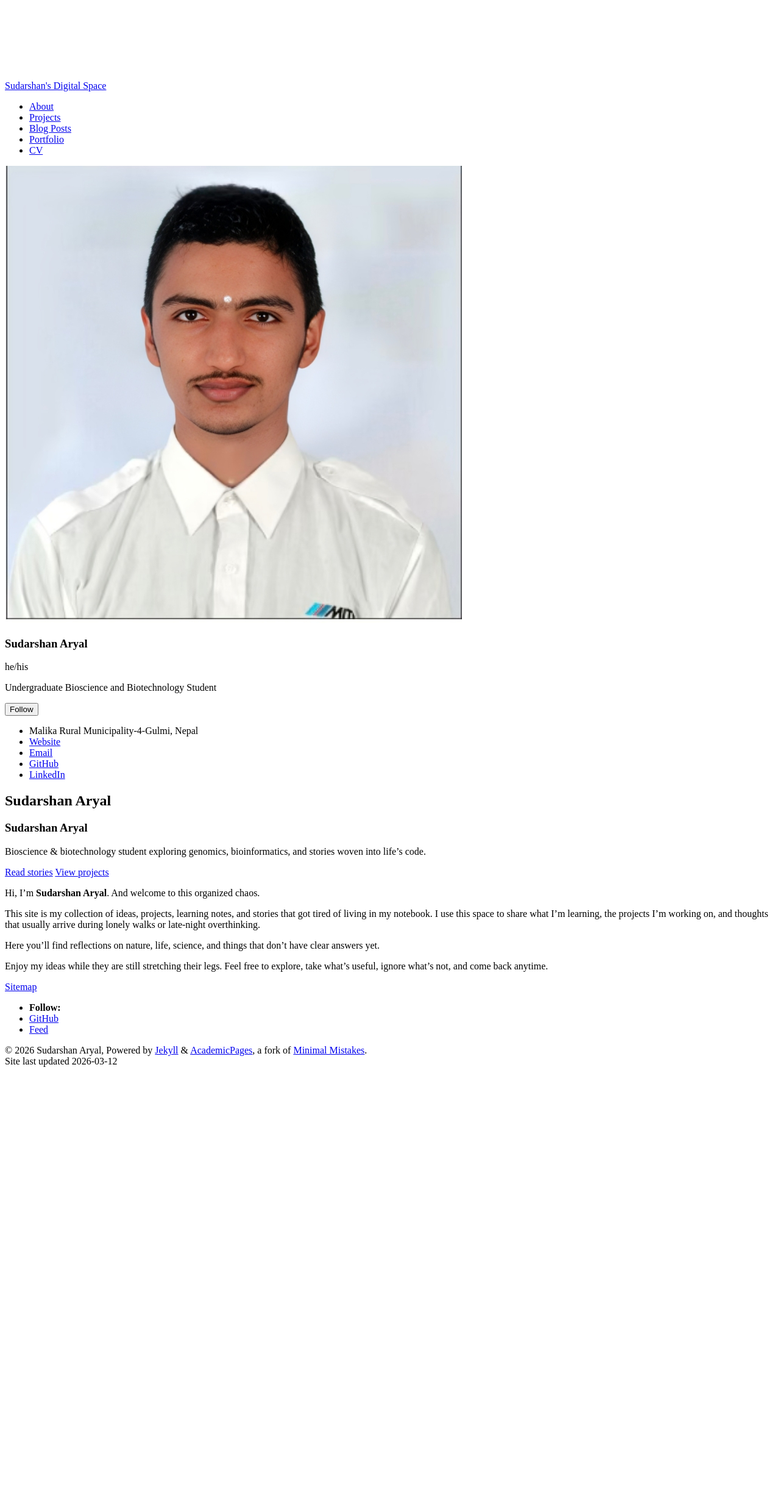
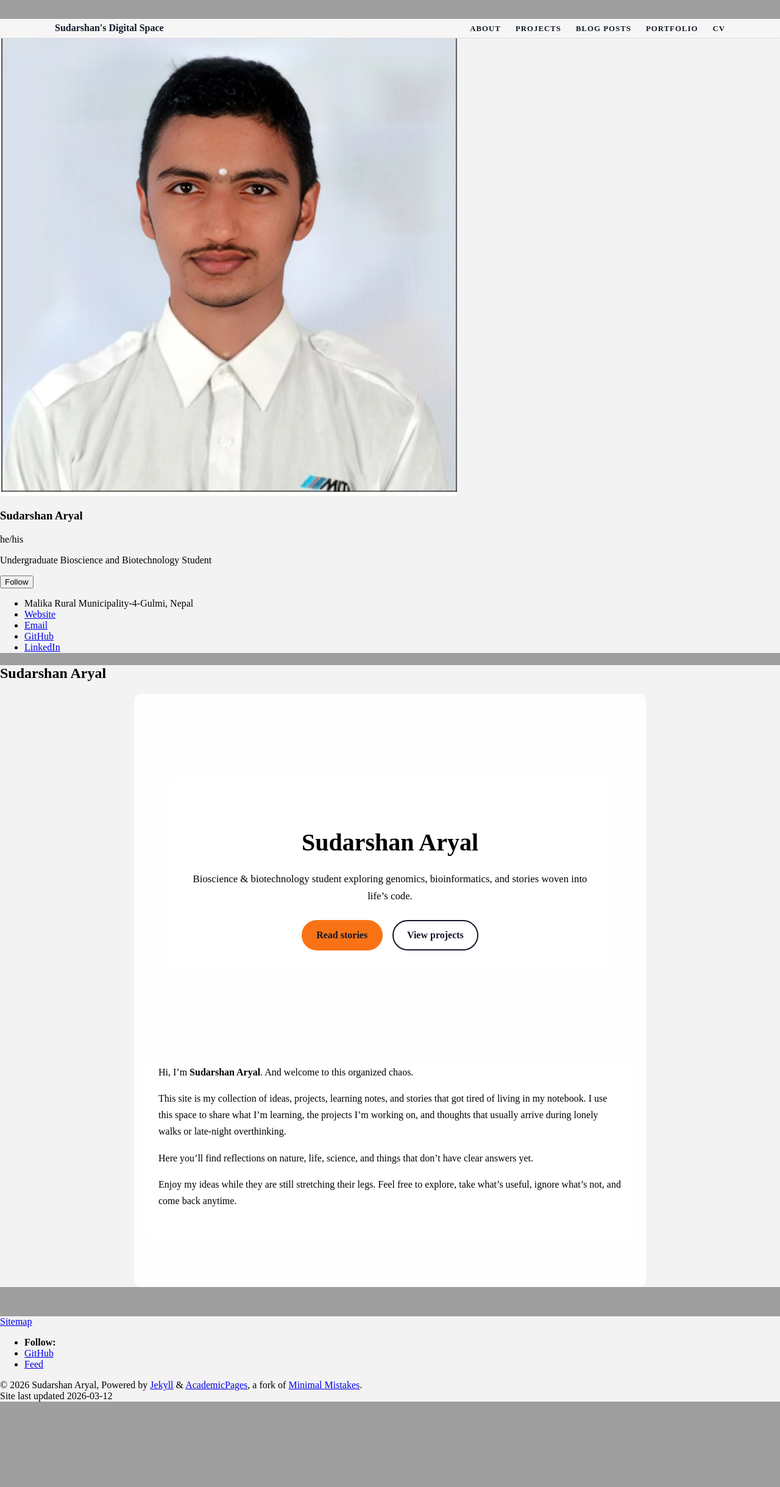
Before and after one commit to Sudu-09-Nep/sudu.github.io, a Jekyll site: the page built from _pages/about.md, in a window 1280 px wide. Shown: the whole page at 61% size. Built offline with Jekyll 4.4.1, drawn with Linux system fonts in a browser that asks for light colours; a script bundle is joined from its source files by our own code; library files that are not in the unit come from our copies; before the commit the page ends 1890 px from its top, so only the background shows below that.

Commit message:
Update main.css

```diff
--- a/assets/css/main.css
+++ b/assets/css/main.css
@@ -1 +1,135 @@
-<link rel="stylesheet" href="https://sudu-09-nep.github.io/sudu.github.io/assets/css/main.css">
+/* === Global reset & background === */
+body {
+  margin: 0;
+  min-height: 100vh;
+  background: url("/sudu.github.io/images/dna-hero.png") no-repeat center center fixed;
+  background-size: cover;
+}
+
+/* Light overlay so header, sidebar, and content stay readable */
+.masthead,
+.sidebar,
+.page,
+.page__footer {
+  background-color: rgba(255, 255, 255, 0.88);
+}
+
+/* === Top horizontal navigation === */
+.masthead {
+  border-bottom: 1px solid #ddd;
+  background: rgba(255, 255, 255, 0.9);
+  backdrop-filter: blur(6px);
+}
+
+.masthead-inner {
+  max-width: 1100px;
+  margin: 0 auto;
+  padding: 0.4rem 1.2rem;
+  display: flex;
+  align-items: center;
+  justify-content: space-between;
+}
+
+.site-title {
+  font-weight: 700;
+  font-size: 1rem;
+  text-decoration: none;
+  color: #111827;
+  margin-right: 2rem;
+}
+
+/* This makes the nav horizontal */
+.greedy-nav ul {
+  display: flex;
+  gap: 1.5rem;
+  list-style: none;
+  margin: 0;
+  padding: 0;
+}
+
+.greedy-nav li {
+  margin: 0;
+}
+
+.greedy-nav a {
+  text-transform: uppercase;
+  font-weight: 600;
+  font-size: 0.8rem;
+  letter-spacing: 0.08em;
+  text-decoration: none;
+  color: #111827;
+}
+
+.greedy-nav a:hover {
+  color: #1f4e79;
+}
+
+/* === Hero section === */
+.hero-landing {
+  position: relative;
+  min-height: 55vh;
+  display: flex;
+  align-items: center;
+  justify-content: center;
+  padding: 3rem 1.5rem;
+}
+
+.hero-overlay {
+  max-width: 800px;
+  text-align: center;
+  background: rgba(255, 255, 255, 0.78);
+  border-radius: 1rem;
+  padding: 2rem 2.5rem;
+}
+
+.hero-name {
+  font-size: 2.5rem;
+  margin-bottom: 0.75rem;
+}
+
+.hero-tagline {
+  font-size: 1.05rem;
+  max-width: 650px;
+  margin: 0 auto 1.5rem;
+}
+
+.hero-links {
+  display: flex;
+  flex-wrap: wrap;
+  justify-content: center;
+  gap: 1rem;
+}
+
+.hero-button {
+  display: inline-block;
+  padding: 0.6rem 1.4rem;
+  border-radius: 999px;
+  background: #f97316;
+  color: #111827;
+  font-weight: 600;
+  text-decoration: none;
+  border: 2px solid #f97316;
+}
+
+.hero-button:hover {
+  background: #ea580c;
+  border-color: #ea580c;
+  color: #0b1120;
+}
+
+.hero-button-outline {
+  background: transparent;
+  color: #111827;
+  border-color: #111827;
+}
+
+/* === Main content card === */
+.page__content {
+  max-width: 800px;
+  margin: 0 auto 3rem;
+  padding: 0 1.25rem 2rem;
+  font-size: 1rem;
+  line-height: 1.7;
+  background: rgba(255, 255, 255, 0.9);
+  border-radius: 0.75rem;
+}
```
